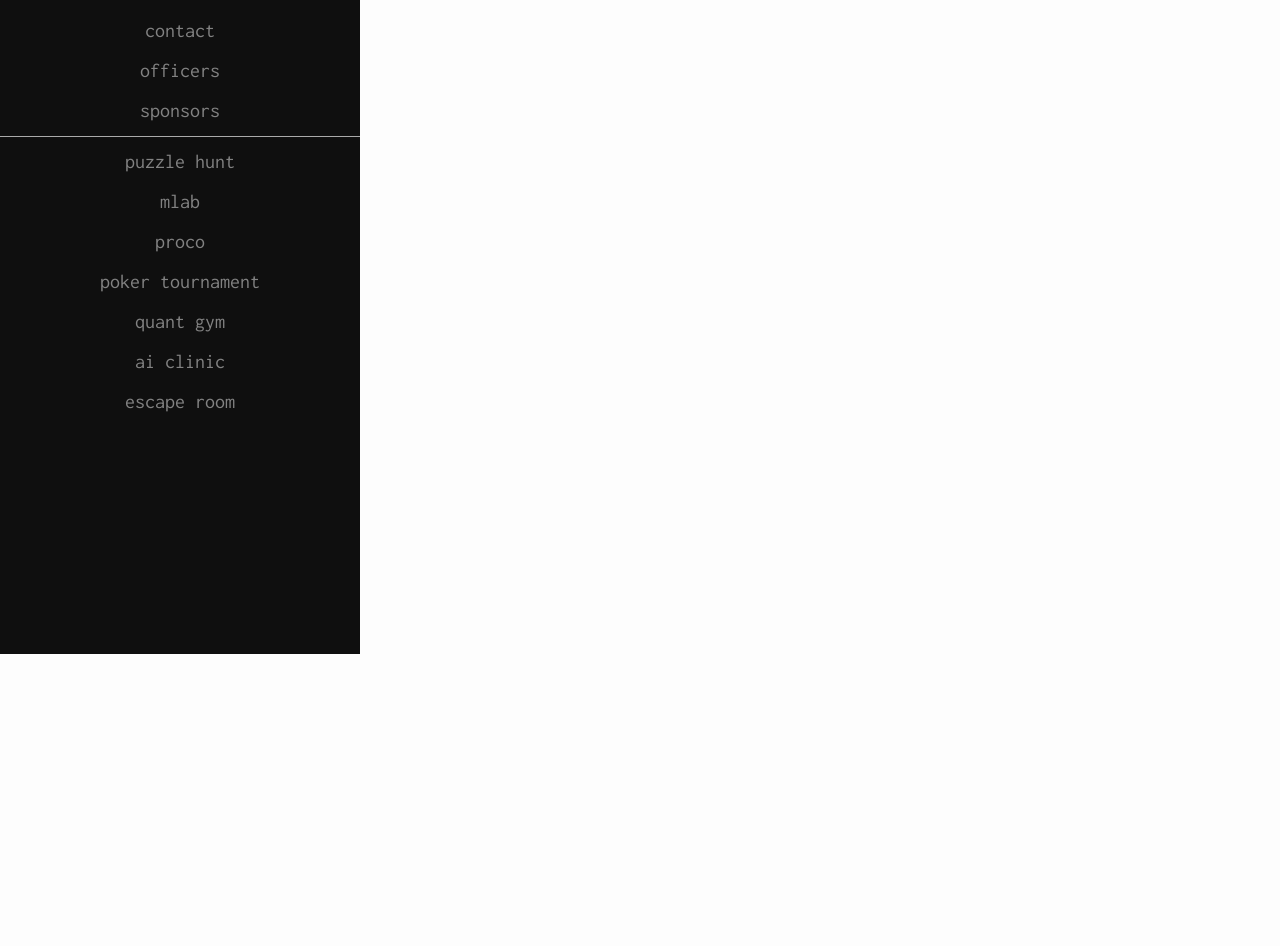
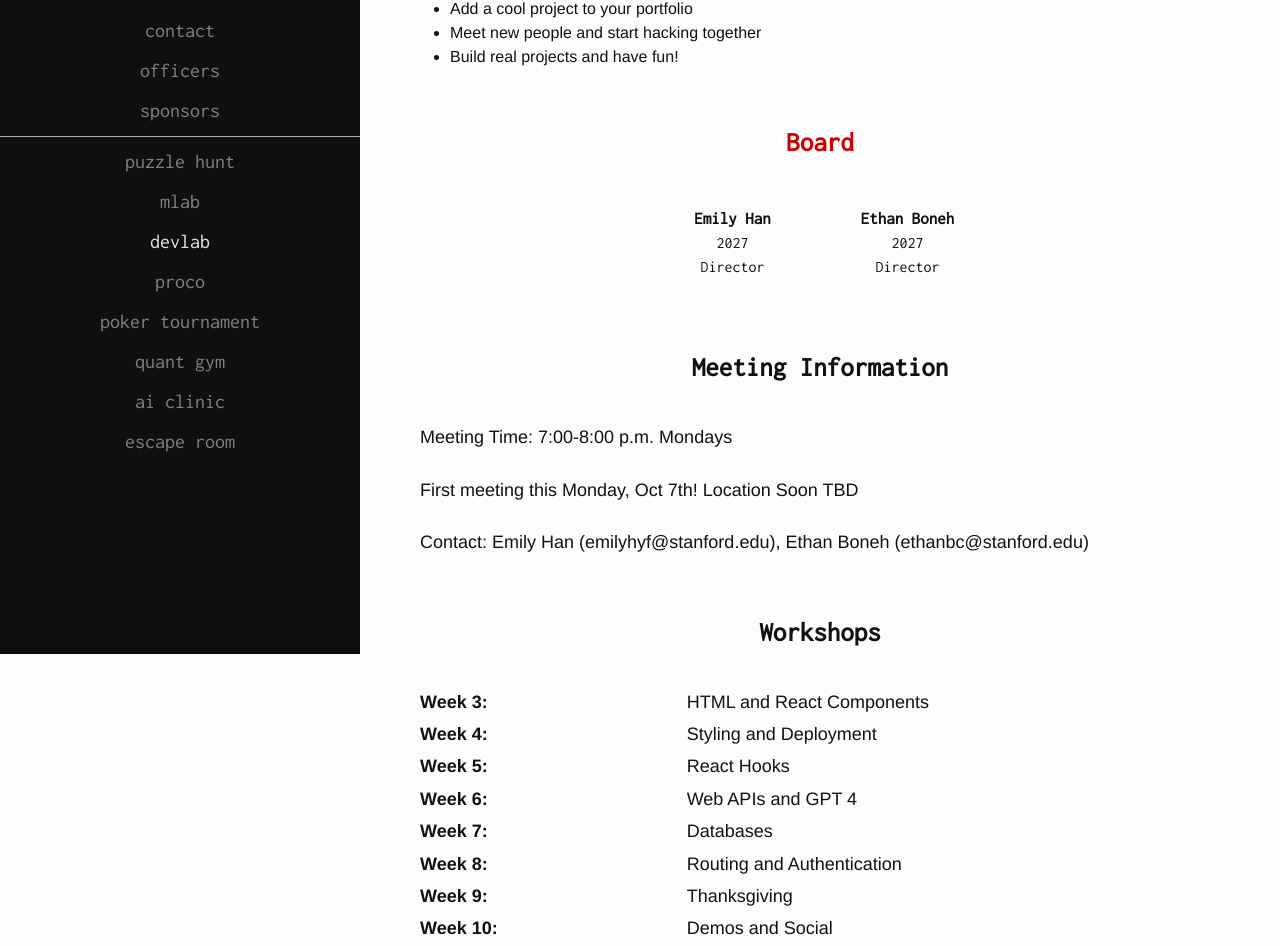
Before and after one commit to EricCui2005/Stanford-ACM, a Next.js app: page /devlab in a window 1280 px wide. Before the commit this address had no page. Shown: the part 306-1252 px from the top of the page. Before the commit the page ends 800 px from the top, so only its background shows below. Built offline with nearby package versions, Linux system fonts and the light colour scheme.

Commit message:
deploy: StanfordACM/Stanford-ACM@53a0c8379571194dc7ff59e118b97a178e41d8b5

```diff
--- a/components/navigation.tsx
+++ b/components/navigation.tsx
@@ -124,6 +124,9 @@ export default function Navigation({ pageName }: { pageName: string }) {
         <NavigationLink selected={pageName === 'mlab'} href="/mlab">
           mlab
         </NavigationLink>
+        <NavigationLink selected={pageName === 'devlab'} href="/devlab">
+          devlab
+        </NavigationLink>
         <NavigationLink selected={pageName === 'proco'} href="/proco">
           proco
         </NavigationLink>
--- /dev/null
+++ b/pages/devlab.tsx
@@ -0,0 +1,83 @@
+import styled from 'styled-components';
+
+import Layout from '../components/layout';
+import { People, Person } from '../components/people';
+import { Paragraph, Section, Title } from '../components/section';
+
+const EventContainer = styled.div`
+  display: flex;
+`;
+
+const EventText = styled.p`
+  font-size: 18px;
+  line-height: 1.8em;
+  margin-bottom: 0;
+`;
+
+const EventWeek = styled(EventText)`
+  flex: 2;
+  font-weight: bold;
+`;
+
+const EventTitle = styled(EventText)`
+  flex: 4;
+`;
+
+function Workshop({ week, title }: { week: string; title: string }) {
+  return (
+    <EventContainer>
+      <EventWeek>{week}</EventWeek>
+      <EventTitle>{title}</EventTitle>
+    </EventContainer>
+  );
+}
+
+export default function DevLab() {
+  return (
+    <Layout title="DevLab" pageName="devlab">
+      <Section id="devlab">
+        <Title>DevLab</Title>
+        <Paragraph>
+          Web dev courses at Stanford are often scarce, outdated, and hands-off.
+          Many people end up building projects by themselves.
+        </Paragraph>
+        <Title>Goals</Title>
+        <ul>
+          <li>Develop key skills for full-stack development</li>
+          <li>Add a cool project to your portfolio</li>
+          <li>Meet new people and start hacking together</li>
+          <li>Build real projects and have fun!</li>
+        </ul>
+      </Section>
+      <Section id="board">
+        <People title="Board" startShown={true} bigTitle>
+          <Person name="Emily Han" year={2027} position="Director" />
+          <Person name="Ethan Boneh" year={2027} position="Director" />
+        </People>
+      </Section>
+      <Section id="meetings">
+        <Title>Meeting Information</Title>
+        <Paragraph>
+          Meeting Time: 7:00-8:00 p.m. Mondays
+        </Paragraph>
+        <Paragraph>
+          First meeting this Monday, Oct 7th! Location Soon TBD
+        </Paragraph>
+        <Paragraph>
+          Contact: Emily Han (emilyhyf@stanford.edu), Ethan Boneh (ethanbc@stanford.edu)
+        </Paragraph>
+      </Section>
+      <Section id="workshops">
+        <Title>Workshops</Title>
+        <Workshop week="Week 3:" title="HTML and React Components" />
+        <Workshop week="Week 4:" title="Styling and Deployment" />
+        <Workshop week="Week 5:" title="React Hooks" />
+        <Workshop week="Week 6:" title="Web APIs and GPT 4" />
+        <Workshop week="Week 7:" title="Databases" />
+        <Workshop week="Week 8:" title="Routing and Authentication" />
+        <Workshop week="Week 9:" title="Thanksgiving" />
+        <Workshop week="Week 10:" title="Demos and Social" />
+      </Section>
+    </Layout>
+  );
+}
--- a/pages/officers.tsx
+++ b/pages/officers.tsx
@@ -32,7 +32,10 @@ export default function Contact() {
           <Person name="Karolyn Cheng" year={2028} position="Puzzle Hunt Director" />
           <Person name="Kristie Park" year={2026} position="Puzzle Hunt Director" />
           <Person name="Nattaput (Gorn) Namchittai" year={2027} position="Webmaster" />
-          <Person name="Juli Huang" year={2028} position="Webmaster" />
+          <Person name="Juli Huang" year={2027} position="Webmaster" />
+          <Person name="Justin Gu" year={2027} position="Advisor" />
+          <Person name="Ryan Chi" year={2025} position="Advisor" />
+          <Person name="Nathan Chi" year={2026} position="Advisor" />
         </People>
 
         <Title>Previous Officers</Title>
```
Also changed, not shown: pages/mlab.tsx (+14 -2 lines).
